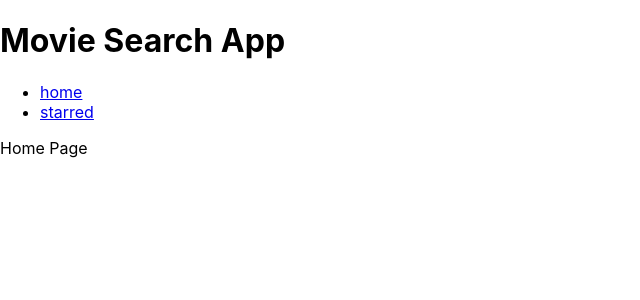
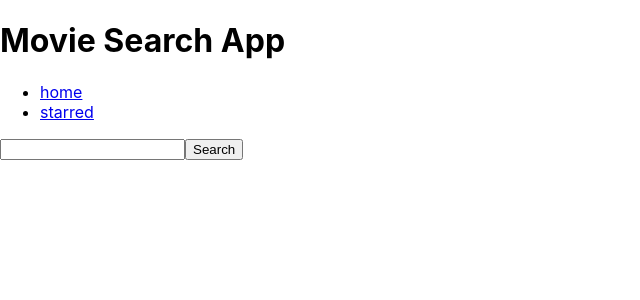
Before and after one commit to adarshzpatel/movie-search-app-reactjs, a React (Create React App) app: page / in a window 1280 px wide. Shown: the top 300 px of the page, without its empty margins (0-640 px from the left). Built offline with nearby package versions, Linux system fonts and the light colour scheme.

Commit message:
Created Search bar and fetch results from api

```diff
--- a/src/pages/Home.js
+++ b/src/pages/Home.js
@@ -1,12 +1,30 @@
- import React from 'react'
-import Layout from '../components/Layout'
+import React, { useState } from "react";
+import Layout from "../components/Layout";
 
- function Home() {
-     return (
-         <Layout>
-            Home Page
-         </Layout>
-     )
- }
+function Home() {
+  const [input, setInput] = useState("");
+  const onInputChange = (e) => {
+    setInput(e.target.value);
+  };
 
- export default Home
+  const onKeyDown = (e) => {
+    if(e.keyCode === 13){
+        onSearch();
+    }
+  }
+
+  const onSearch = () => {
+    fetch(`https://api.tvmaze.com/search/shows?q=${input}`)
+      .then((res) => res.json())
+      .then((result) => {
+        console.log(result);
+      });
+  };
+  return (
+    <Layout>
+      <input onKeyDown={onKeyDown} value={input} onChange={onInputChange} type="text" />
+        <button onClick={onSearch}>Search</button>
+    </Layout>
+  );
+}
+export default Home;
```
